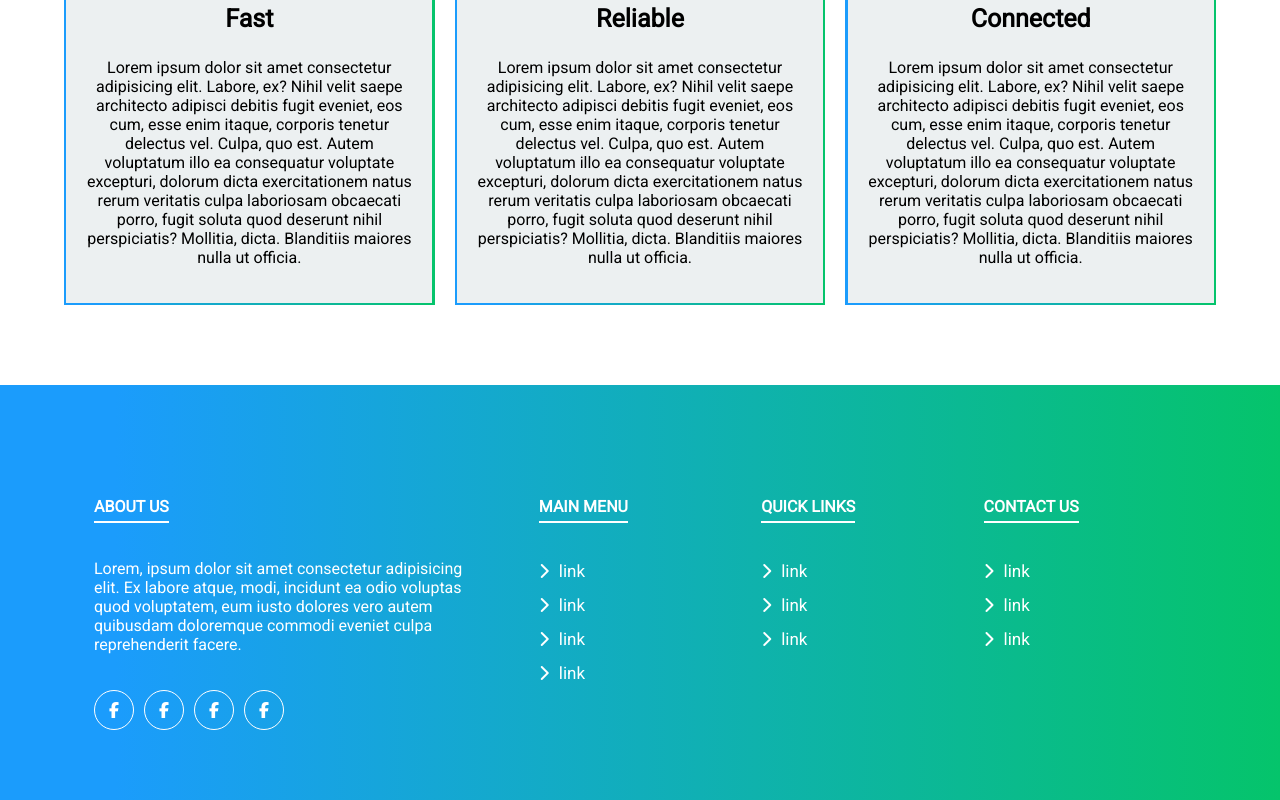
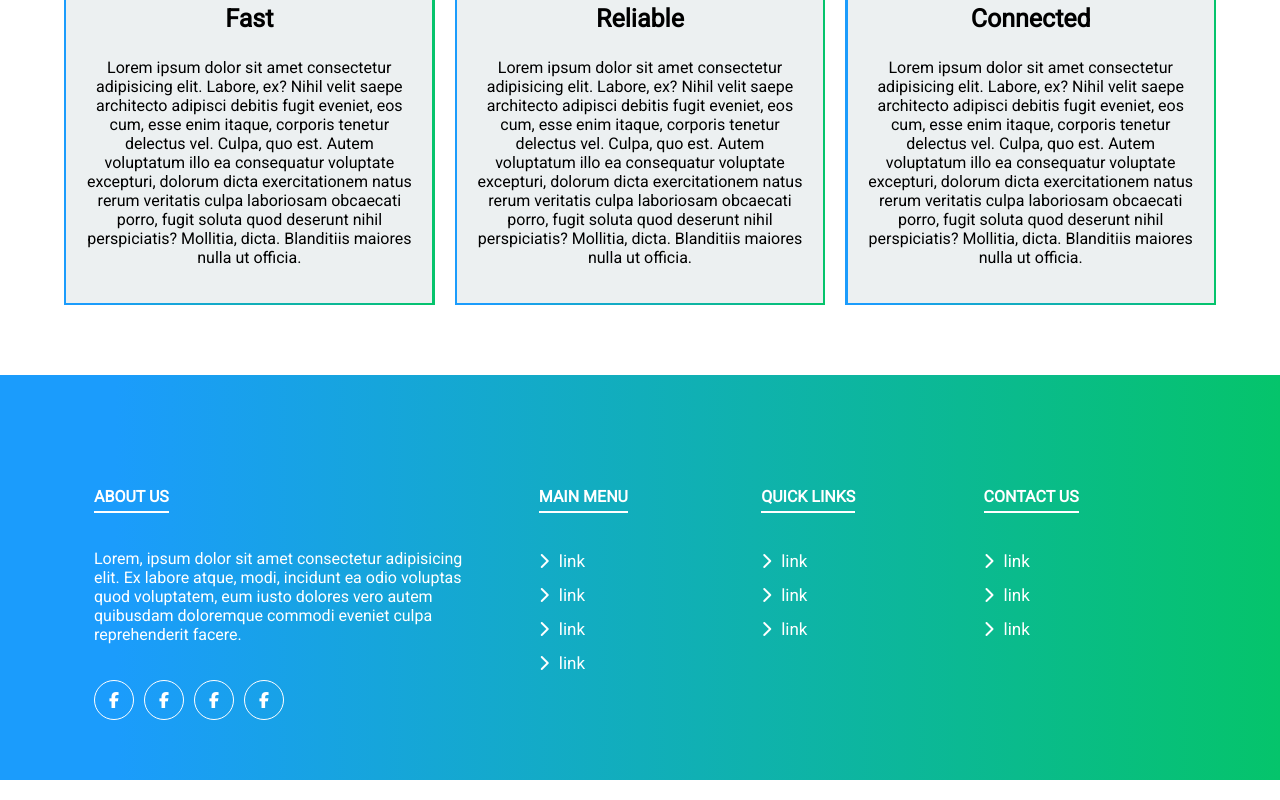
Before and after one commit to tommydemarco/TeleTV-Next, a Next.js app: page / in a window 1280 px wide. Shown: the part 358-1158 px from the top of the page. Built offline with nearby package versions, Linux system fonts and the light colour scheme.

Commit message:
small fix of the footer styles

```diff
--- a/pages/globals.scss
+++ b/pages/globals.scss
@@ -24,8 +24,8 @@ a {
 
 //FOOTER
 .footer {
-    margin-top: 4rem;
-    padding: 2rem 0 4rem 0;
+    margin-top: 3rem;
+    padding: 2rem 0 3rem 0;
     background: rgb(27, 156, 252);
     background: linear-gradient(90deg, rgba(27, 156, 252, 1) 9%, rgba(5, 196, 107, 1) 100%);
     color: white;
```
